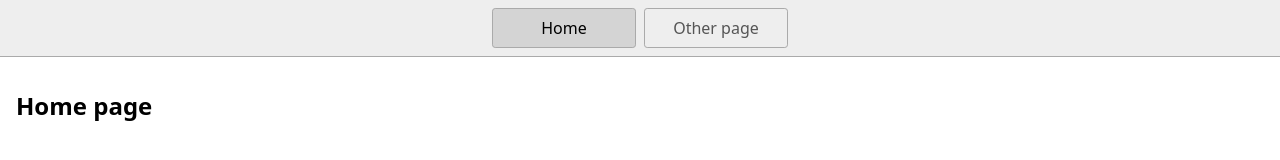
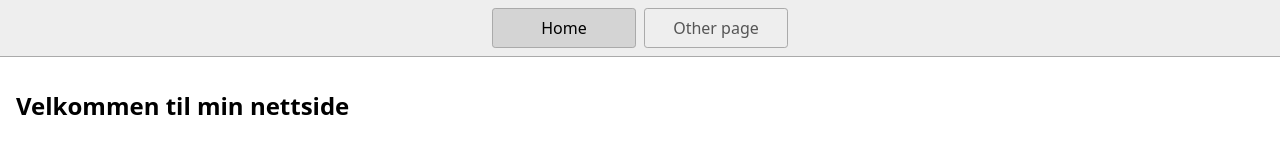
Before and after one commit to Sanja-max/Mitt-_-prosjekt-_-1, a website: page index.html in a window 1280 px wide. Drawn offline with Linux system fonts and the light colour scheme.

Commit message:
endret noe

```diff
--- a/index.html
+++ b/index.html
@@ -1,13 +1,10 @@
 <!DOCTYPE html>
 <html lang="en">
   <head>
-    <title>Home</title>
+    <title>Sanja's nettside</title>
     <meta charset="UTF-8" />
     <meta name="viewport" content="width=device-width" />
-    <!--
-      Need a visual blank slate?
-      Remove all code in `styles.css`!
-    -->
+
     <link rel="stylesheet" href="styles.css" />
     <script type="module" src="script.js"></script>
   </head>
@@ -17,7 +14,7 @@
       <a href="/page2.html">Other page</a>
     </nav>
     <main>
-      <h1>Home page</h1>
+      <h1>Velkommen til min nettside</h1>
     </main>
   </body>
 </html>
```
Also changed, not shown: 1 other file.
